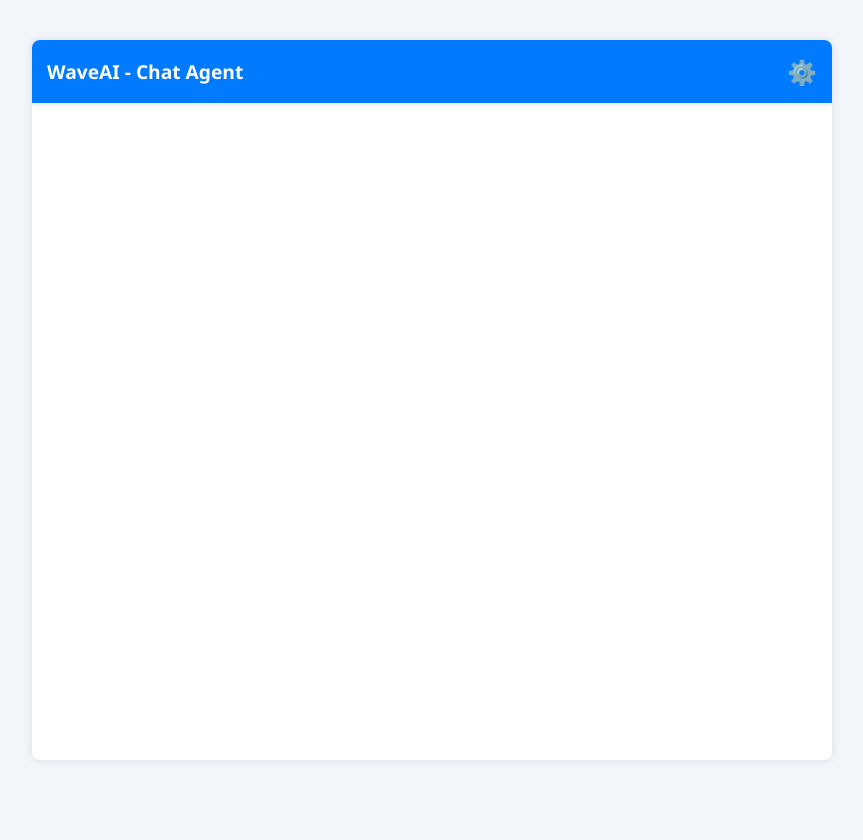
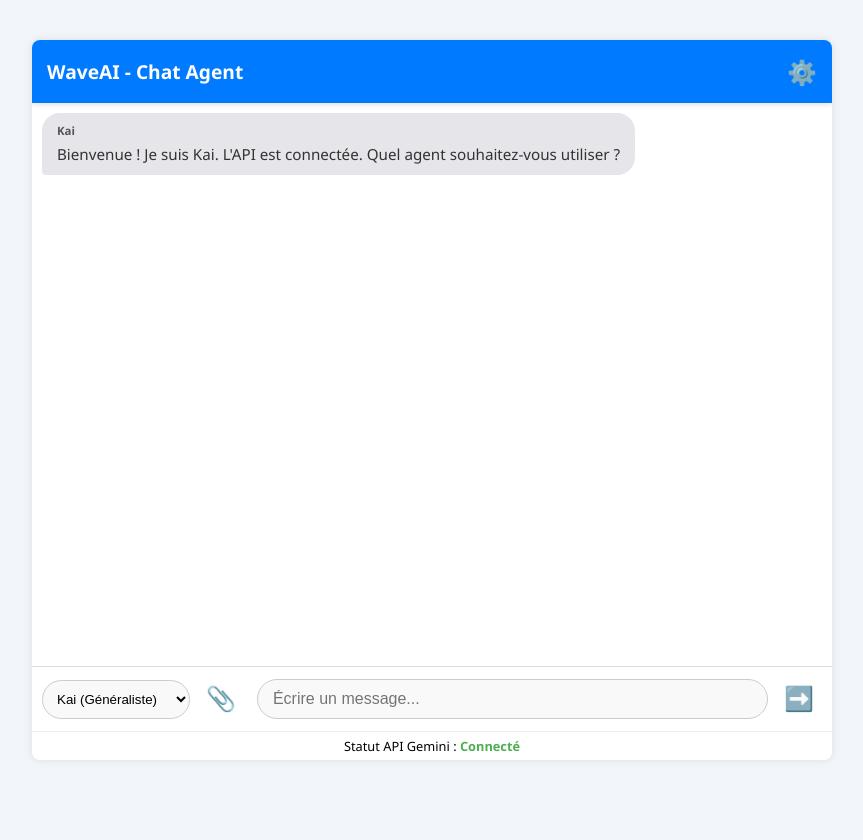
Before and after one commit to odipld83-ui/WaveAI_v4.6, a Flask app: page / in a window 1280 px wide. Shown: the whole page, without its empty margins (208-1071 px from the left). Run offline with Flask 3, Linux system fonts and the light colour scheme; some libraries are stand-ins or nearby versions.

Commit message:
Update index.html

```diff
--- a/templates/index.html
+++ b/templates/index.html
@@ -176,3 +176,135 @@
             <h1>WaveAI - Chat Agent</h1>
             <a href="/settings" style="color: white; text-decoration: none; font-size: 1.5em;" title="Configuration">⚙️</a>
         </div>
+
+        <div class="chat-box" id="chat-box">
+            <div class="message-bubble agent">
+                <div class="bubble-content">
+                    <span class="agent-name">Kai</span>
+                    {% if api_key_status %}
+                        Bienvenue ! Je suis Kai. L'API est connectée. Quel agent souhaitez-vous utiliser ?
+                    {% else %}
+                        Bienvenue ! <span style="color: red; font-weight: bold;">Attention: La clé Gemini est manquante.</span> Veuillez la configurer via la roue dentée (⚙️) en haut à droite.
+                    {% endif %}
+                </div>
+            </div>
+            </div>
+
+        <div class="input-area">
+            <select id="agent-select">
+                <option value="kai" selected>Kai (Généraliste)</option>
+                <option value="alex">Alex (Outils)</option>
+                <option value="sophie">Sophie (Analyste)</option>
+            </select>
+
+            <button class="pj-btn" title="Pièce Jointe (Non fonctionnel)" onclick="alert('La fonctionnalité de pièce jointe est en cours de développement.')">📎</button>
+
+            <input type="text" id="user-input" placeholder="Écrire un message..." onkeypress="handleKeyPress(event)">
+
+            <button onclick="sendMessage()">➡️</button>
+        </div>
+
+        <div class="api-status">
+            Statut API Gemini : <span id="api-status-text" style="color: {% if api_key_status %}#4CAF50{% else %}#f44336{% endif %}; font-weight: bold;">{% if api_key_status %}Connecté{% else %}Non connecté{% endif %}</span>
+        </div>
+
+    </div>
+
+    <script>
+        function handleKeyPress(event) {
+            if (event.key === 'Enter') {
+                sendMessage();
+            }
+        }
+
+        function sendMessage() {
+            const inputElement = document.getElementById('user-input');
+            const agentSelect = document.getElementById('agent-select');
+            const message = inputElement.value.trim();
+            const chatBox = document.getElementById('chat-box');
+            const selectedAgent = agentSelect.value;
+            const selectedAgentName = agentSelect.options[agentSelect.selectedIndex].text.split(' ')[0];
+
+            if (message === "") return;
+
+            // Afficher le message de l'utilisateur
+            chatBox.innerHTML += `
+                <div class="message-bubble user">
+                    <div class="bubble-content">${message}</div>
+                </div>
+            `;
+            inputElement.value = '';
+            chatBox.scrollTop = chatBox.scrollHeight;
+
+            // Afficher un message d'attente
+            const loadingMsgId = 'loading-' + Date.now();
+            chatBox.innerHTML += `
+                <div class="message-bubble agent" id="${loadingMsgId}">
+                    <div class="bubble-content">
+                        <span class="agent-name">${selectedAgentName}</span>
+                        ... (réflexion en cours)
+                    </div>
+                </div>
+            `;
+            chatBox.scrollTop = chatBox.scrollHeight;
+
+            // Envoyer à l'API Flask
+            fetch('/api/chat', {
+                method: 'POST',
+                headers: {
+                    'Content-Type': 'application/json'
+                },
+                body: JSON.stringify({ message: message, agent: selectedAgent })
+            })
+            .then(response => response.json())
+            .then(data => {
+                // Remplacer le message d'attente par la réponse
+                const loadingElement = document.getElementById(loadingMsgId);
+                if (loadingElement) {
+                    loadingElement.remove();
+                }
+
+                // Récupérer le prénom de l'agent
+                const agentDisplayName = data.agent.split(' ')[0];
+
+                if (data.success) {
+                    chatBox.innerHTML += `
+                        <div class="message-bubble agent">
+                            <div class="bubble-content">
+                                <span class="agent-name">${agentDisplayName}</span>
+                                ${data.response}
+                            </div>
+                        </div>
+                    `;
+                } else {
+                    chatBox.innerHTML += `
+                        <div class="message-bubble agent">
+                            <div class="bubble-content" style="color: red;">
+                                <span class="agent-name">${agentDisplayName}</span>
+                                ERREUR: ${data.response || data.message}
+                            </div>
+                        </div>
+                    `;
+                }
+                chatBox.scrollTop = chatBox.scrollHeight;
+            })
+            .catch(error => {
+                console.error('Erreur API:', error);
+                const loadingElement = document.getElementById(loadingMsgId);
+                if (loadingElement) {
+                    loadingElement.remove();
+                }
+                chatBox.innerHTML += `
+                    <div class="message-bubble agent">
+                        <div class="bubble-content" style="color: red;">
+                            <span class="agent-name">${selectedAgentName}</span>
+                            Erreur de connexion serveur ou réseau.
+                        </div>
+                    </div>
+                `;
+                chatBox.scrollTop = chatBox.scrollHeight;
+            });
+        }
+    </script>
+</body>
+</html>
```
